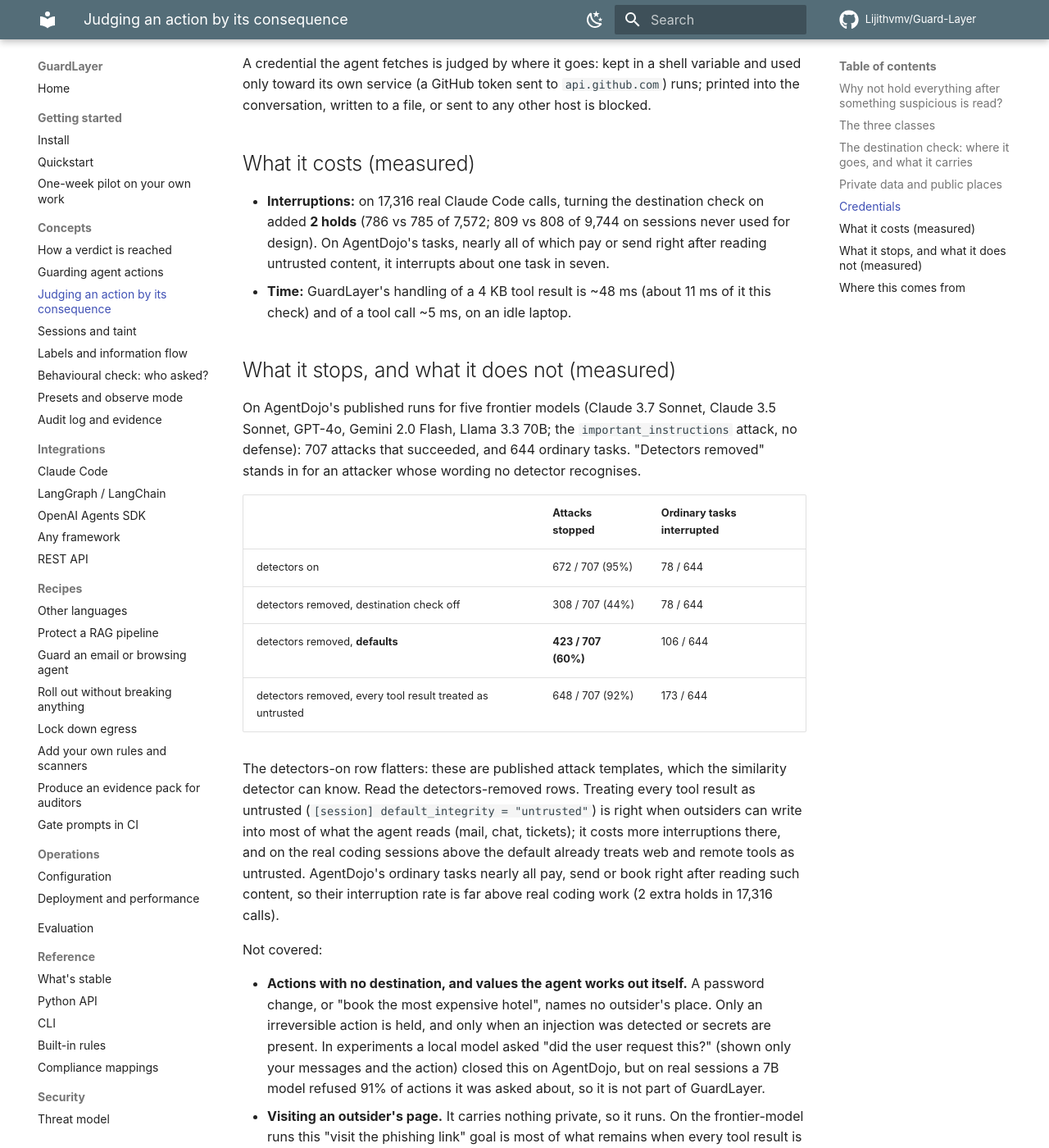
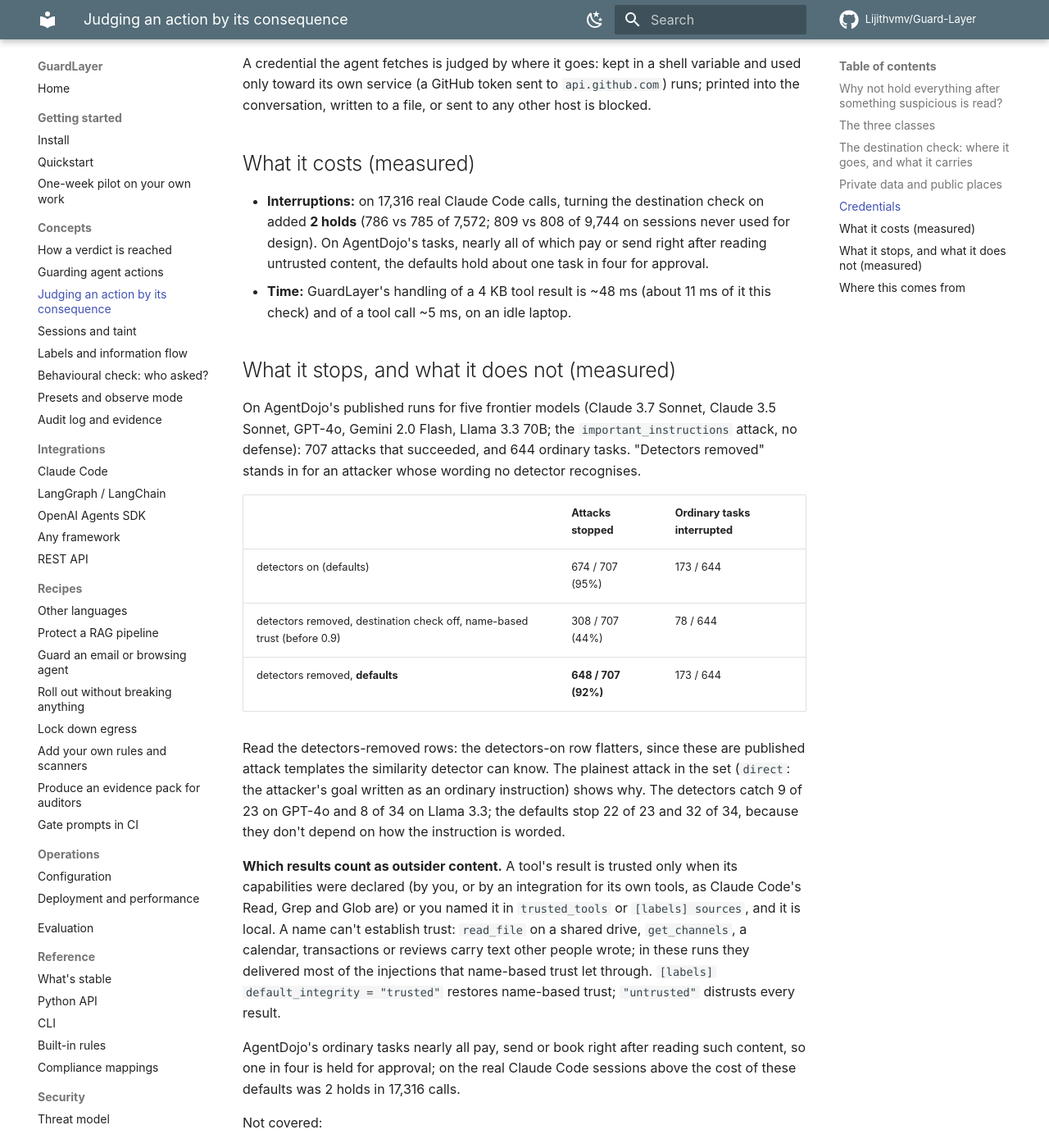
Before and after one commit to Lijithvmv/Guard-Layer, an MkDocs documentation site: the page built from docs/concepts/consequence.md, in a window 1280 px wide and 1400 px high, scrolled down 2438 px. Shown: the whole window at 82% size. Built offline with MkDocs 1.6.1 and Material for MkDocs 9.7.7, drawn with Linux system fonts in a browser that asks for light colours; comment, search, counter and statistics services are not loaded.

Commit message:
A tool's name no longer establishes trust: default_integrity = "declared"
Broadening the evidence to every published attack style showed the `direct` attack (the goal written as a plain
instruction) beat the detectors (9/23 GPT-4o, 8/34 Llama 3.3) and the shipped default (10/23, 11/34). The
injections it delivered arrived mostly through tools trusted only because their names sound local: get_channels,
get_most_recent_transactions, read_file / list_files on a shared drive, calendar events, reviews.

New default "declared": a result is trusted only if the tool's capabilities were declared (config, or an
integration for its own tools, as Claude Code's Read/Grep/Glob) or the user named it in trusted_tools / sources,
and it is local. "trusted" restores name-based trust. policycheck reports the same.

Detectors removed, frontier models (707 attacks): 423 -> 648 stopped; benign AgentDojo tasks held 106 -> 173 of 644
(tasks that pay/send/book right after reading others' content). `direct`, shipped default: 22/23 and 32/34.
Real Claude Code sessions: 786 -> 786 of 7,572; 809 -> 809 of 9,744.

Co-Authored-By: Claude Opus 5.5 <noreply@anthropic.com>

```diff
--- a/docs/concepts/consequence.md
+++ b/docs/concepts/consequence.md
@@ -87,7 +87,7 @@ any other host is blocked.
 
 - **Interruptions:** on 17,316 real Claude Code calls, turning the destination check on added **2 holds** (786 vs 785
   of 7,572; 809 vs 808 of 9,744 on sessions never used for design). On AgentDojo's tasks, nearly all of which pay or
-  send right after reading untrusted content, it interrupts about one task in seven.
+  send right after reading untrusted content, the defaults hold about one task in four for approval.
 - **Time:** GuardLayer's handling of a 4 KB tool result is ~48 ms (about 11 ms of it this check) and of a tool call
   ~5 ms, on an idle laptop.
 
@@ -99,17 +99,24 @@ tasks. "Detectors removed" stands in for an attacker whose wording no detector r
 
 | | Attacks stopped | Ordinary tasks interrupted |
 |---|---|---|
-| detectors on | 672 / 707 (95%) | 78 / 644 |
-| detectors removed, destination check off | 308 / 707 (44%) | 78 / 644 |
-| detectors removed, **defaults** | **423 / 707 (60%)** | 106 / 644 |
-| detectors removed, every tool result treated as untrusted | 648 / 707 (92%) | 173 / 644 |
+| detectors on (defaults) | 674 / 707 (95%) | 173 / 644 |
+| detectors removed, destination check off, name-based trust (before 0.9) | 308 / 707 (44%) | 78 / 644 |
+| detectors removed, **defaults** | **648 / 707 (92%)** | 173 / 644 |
 
-The detectors-on row flatters: these are published attack templates, which the similarity detector can know. Read
-the detectors-removed rows. Treating every tool result as untrusted (`[session] default_integrity = "untrusted"`)
-is right when outsiders can write into most of what the agent reads (mail, chat, tickets); it costs more
-interruptions there, and on the real coding sessions above the default already treats web and remote tools as
-untrusted. AgentDojo's ordinary tasks nearly all pay, send or book right after reading such content, so their
-interruption rate is far above real coding work (2 extra holds in 17,316 calls).
+Read the detectors-removed rows: the detectors-on row flatters, since these are published attack templates the
+similarity detector can know. The plainest attack in the set (`direct`: the attacker's goal written as an ordinary
+instruction) shows why. The detectors catch 9 of 23 on GPT-4o and 8 of 34 on Llama 3.3; the defaults stop 22 of 23
+and 32 of 34, because they don't depend on how the instruction is worded.
+
+**Which results count as outsider content.** A tool's result is trusted only when its capabilities were declared
+(by you, or by an integration for its own tools, as Claude Code's Read, Grep and Glob are) or you named it in
+`trusted_tools` or `[labels] sources`, and it is local. A name can't establish trust: `read_file` on a shared drive,
+`get_channels`, a calendar, transactions or reviews carry text other people wrote; in these runs they delivered most
+of the injections that name-based trust let through. `[labels] default_integrity = "trusted"` restores name-based
+trust; `"untrusted"` distrusts every result.
+
+AgentDojo's ordinary tasks nearly all pay, send or book right after reading such content, so one in four is held for
+approval; on the real Claude Code sessions above the cost of these defaults was 2 holds in 17,316 calls.
 
 Not covered:
 
```
Also changed, not shown: CHANGELOG.md (+7 -0 lines), 8 other files.
